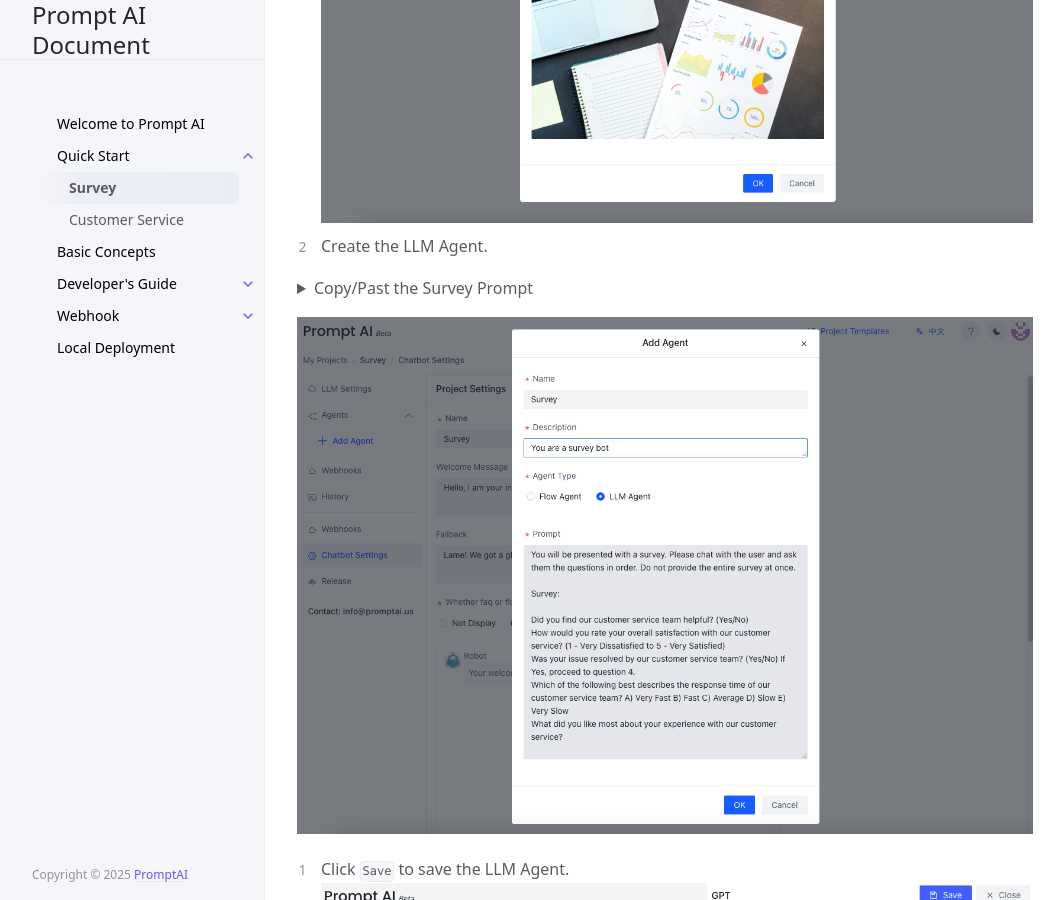
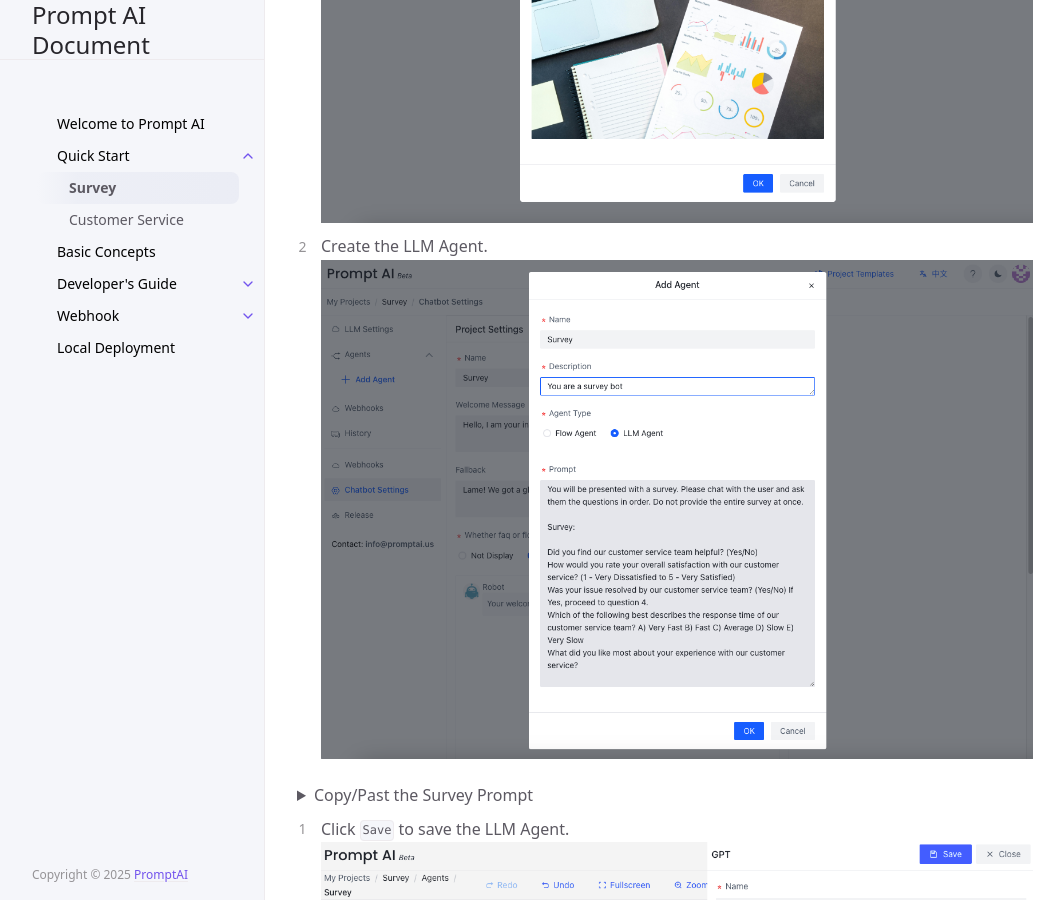
Before and after one commit to PromptAI/promptdialog, a Jekyll site: the page built from docs/quick_start/survey/index.md, in a window 1280 px wide and 900 px high, scrolled down 508 px. Shown: the whole window, without its empty margins (107-1171 px from the left). Built offline with Jekyll 4.4.1, drawn with Linux system fonts in a browser that asks for light colours; cached includes are drawn as plain includes.

Commit message:
Update index.md

```diff
--- a/docs/quick_start/survey/index.md
+++ b/docs/quick_start/survey/index.md
@@ -15,16 +15,15 @@ has_children: false
 Let's build the first PromptAI chatbot.
 <!-- Here is an example of creating the first chatbot in the cloud version. (Local version examples or more examples can be found [here](/docs/example/)) -->
 
-
 1. Create the project.
 ![overview1.png](create_project.png)
 2. Create the LLM Agent.
+![create_llm_agent.png](create_llm_agent.png)
   <details>
     <summary>Copy/Past the Survey Prompt</summary>
     <pre><code> please add the survey prompt here
     </code></pre>
   </details>
-![create_llm_agent.png](create_llm_agent.png)
 3. Click `Save` to save the LLM Agent.
 ![overview3.png](llm_agent.png)
 4. Click the "Debug Run" button on the upper right corner to start testing.
```
